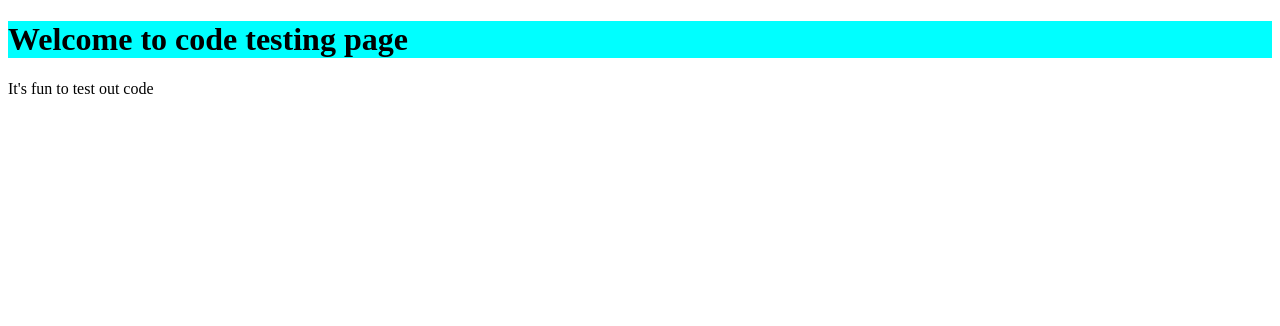
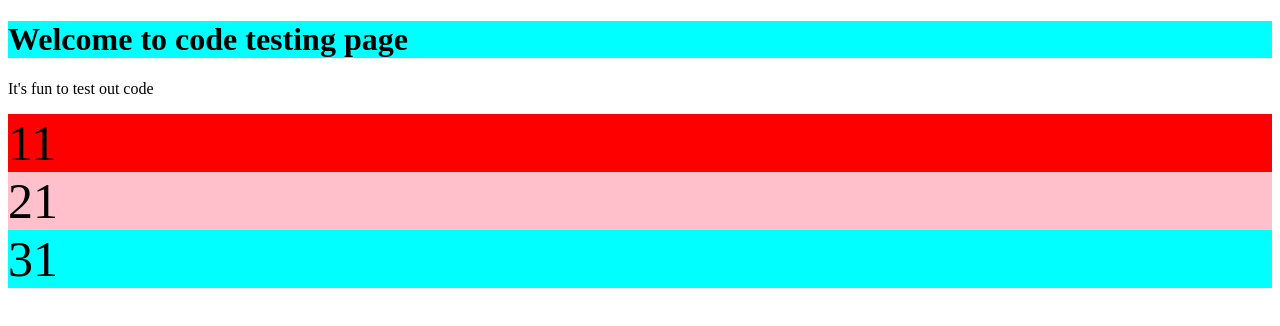
Before and after one commit to Jyoti-Parashar/code_testing, a website: page index.html in a window 1280 px wide. Drawn offline with Linux system fonts and the light colour scheme.

```diff
--- a/index.html
+++ b/index.html
@@ -10,5 +10,11 @@
    <h1>Welcome to code testing page</h1>
 
    <p>It's fun to test out code</p>
+
+   <div clas="flex-container">
+    <div class="flex-child1">11</div>
+    <div class="flex-child2">21</div>
+    <div class="flex-child3">31</div>
+   </div>
 </body>
 </html>
--- a/style.css
+++ b/style.css
@@ -1,3 +1,24 @@
 h1{
     background-color: aqua;
 }
+.flex-child1{
+    background-color: red;
+
+}
+
+.flex-child2{
+    background-color: pink;
+}
+.flex-child3{
+    background-color: aqua;
+}
+div{
+    font-size: 50px;
+
+
+}
+.flex-container{
+    display: flex;
+
+
+}
```
Also changed, not shown: package.json (added, +15 -0 lines), 2 other files.
